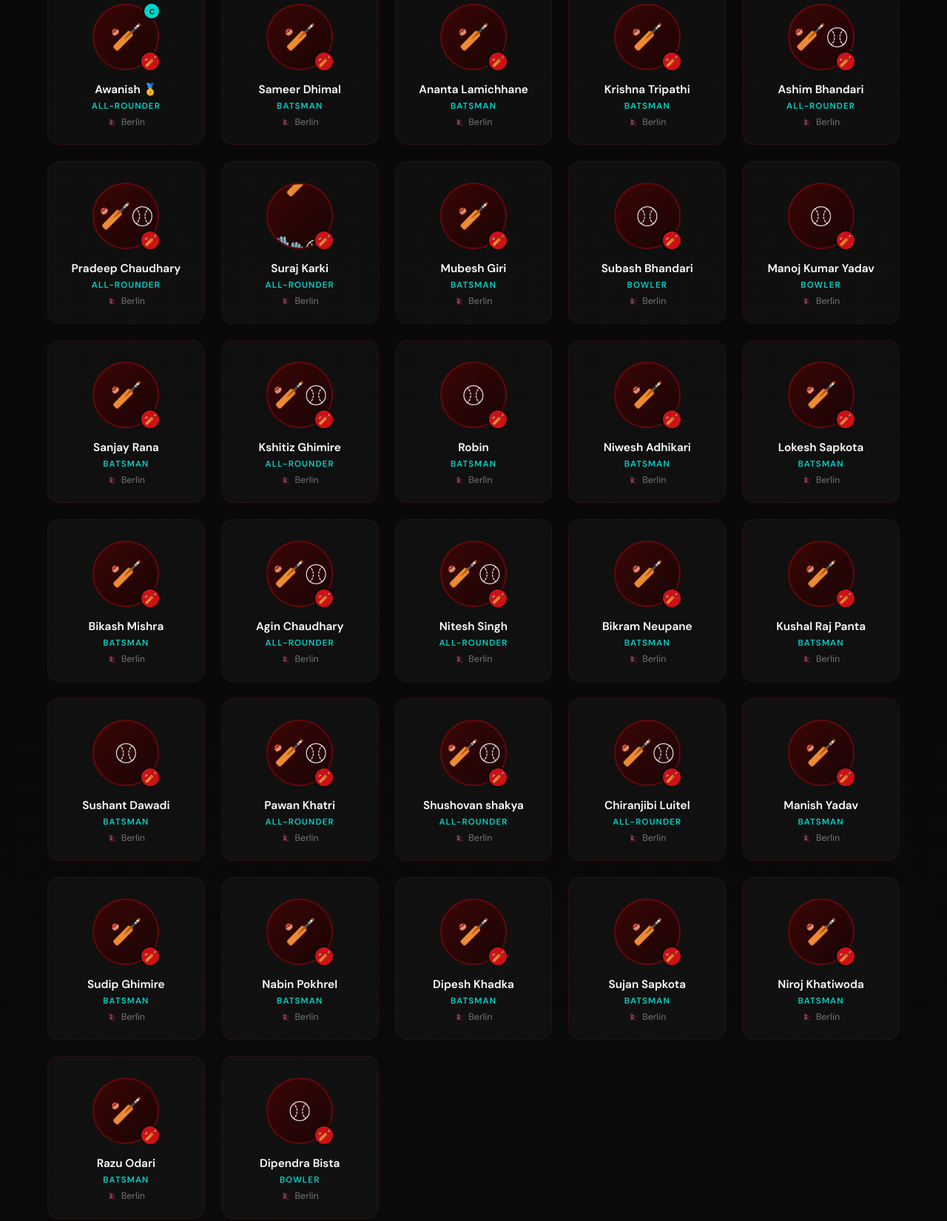
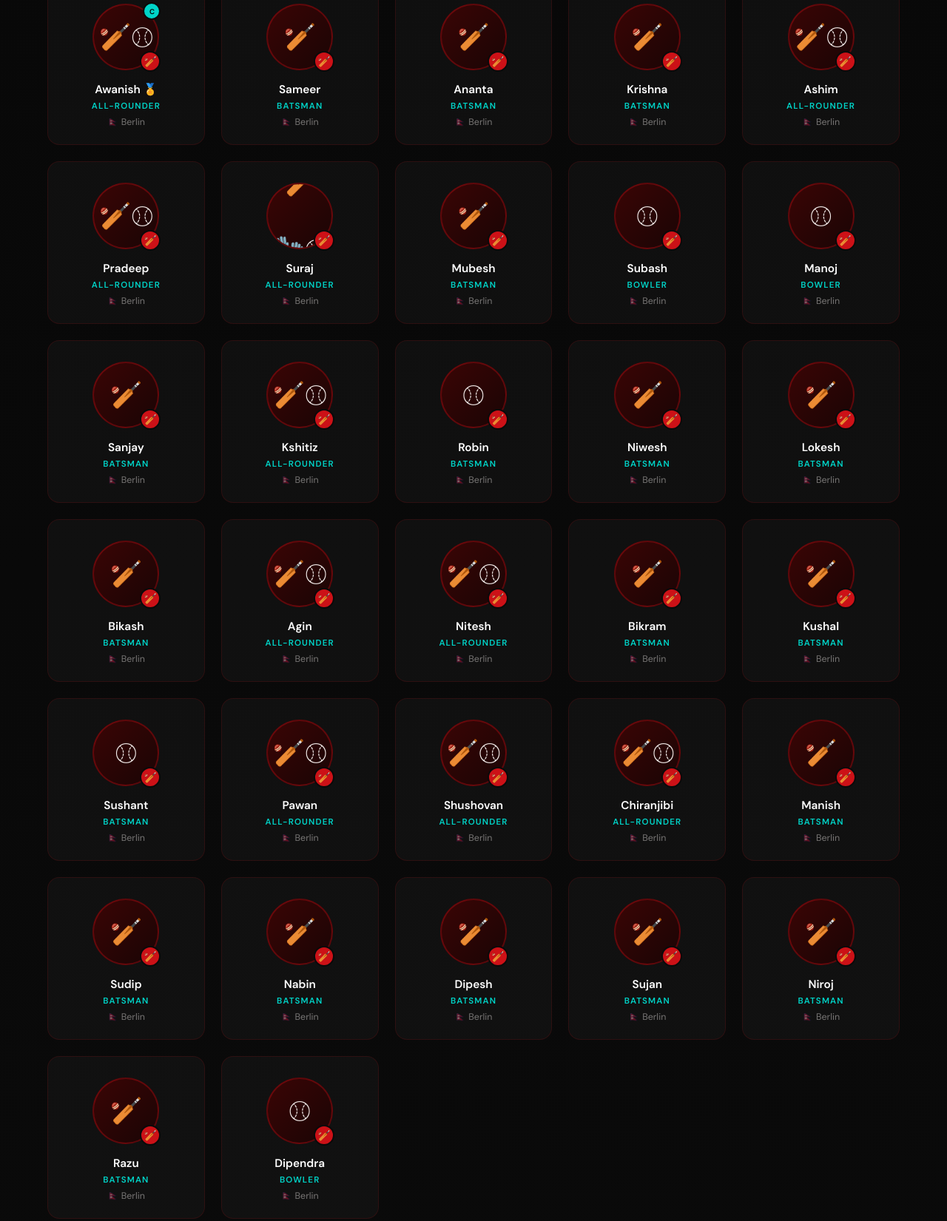
Before and after one commit to imawanish5/nrcc, a plain HTML site: page squad.html in a window 1280 px wide. Shown: the part 602-2253 px from the top of the page at 74% size. Drawn offline with nearby package versions, Linux system fonts and the light colour scheme.

Commit message:
Update squad.html

```diff
--- a/squad.html
+++ b/squad.html
@@ -147,38 +147,38 @@ code{background:rgba(0,212,200,0.12);border-radius:4px;padding:2px 7px;font-size
 // photoFile: filename in lib/players/ (e.g. "awanish.jpg")
 // Leave photoFile empty ("") to show the emoji fallback.
 const players = [
-  {name:"Awanish",role:"All-Rounder",emoji:"🏏",captain:true, photoFile:"awanish.jpg"},
-  {name:"Sameer Dhimal",role:"Batsman",emoji:"🏏", captain:false, photoFile:"rajan-thapa.jpg"},
-  {name:"Ananta Lamichhane",role:"Batsman",emoji:"🏏", captain:false, photoFile:"rajan-thapa.jpg"},
-  {name:"Krishna Tripathi",role:"Batsman",emoji:"🏏", captain:false, photoFile:"rajan-thapa.jpg"},
-  {name:"Ashim Bhandari",role:"All-Rounder",emoji:"🏏⚾︎", captain:false, photoFile:"rajan-thapa.jpg"},
-  {name:"Pradeep Chaudhary",role:"All-Rounder",emoji:"🏏⚾︎", captain:false, photoFile:"rajan-thapa.jpg"},
-  {name:"Suraj Karki",role:"All-Rounder",emoji:"🏏🧤⚾︎", captain:false, photoFile:"rajan-thapa.jpg"},
-  {name:"Mubesh Giri",role:"Batsman",emoji:"🏏", captain:false, photoFile:"rajan-thapa.jpg"},
-  {name:"Subash Bhandari",role:"Bowler",emoji:"⚾︎", captain:false, photoFile:"rajan-thapa.jpg"},
-  {name:"Manoj Kumar Yadav",role:"Bowler",emoji:"⚾︎", captain:false, photoFile:"rajan-thapa.jpg"},
-  {name:"Sanjay Rana",role:"Batsman",emoji:"🏏", captain:false, photoFile:"rajan-thapa.jpg"},
-  {name:"Kshitiz Ghimire",role:"All-Rounder",emoji:"🏏⚾︎", captain:false, photoFile:"rajan-thapa.jpg"},
+  {name:"Awanish",role:"All-Rounder",emoji:"🏏⚾︎",captain:true, photoFile:"awanish.jpg"},
+  {name:"Sameer",role:"Batsman",emoji:"🏏", captain:false, photoFile:"rajan-thapa.jpg"},
+  {name:"Ananta",role:"Batsman",emoji:"🏏", captain:false, photoFile:"rajan-thapa.jpg"},
+  {name:"Krishna",role:"Batsman",emoji:"🏏", captain:false, photoFile:"rajan-thapa.jpg"},
+  {name:"Ashim",role:"All-Rounder",emoji:"🏏⚾︎", captain:false, photoFile:"rajan-thapa.jpg"},
+  {name:"Pradeep",role:"All-Rounder",emoji:"🏏⚾︎", captain:false, photoFile:"rajan-thapa.jpg"},
+  {name:"Suraj",role:"All-Rounder",emoji:"🏏🧤⚾︎", captain:false, photoFile:"rajan-thapa.jpg"},
+  {name:"Mubesh",role:"Batsman",emoji:"🏏", captain:false, photoFile:"rajan-thapa.jpg"},
+  {name:"Subash",role:"Bowler",emoji:"⚾︎", captain:false, photoFile:"rajan-thapa.jpg"},
+  {name:"Manoj",role:"Bowler",emoji:"⚾︎", captain:false, photoFile:"rajan-thapa.jpg"},
+  {name:"Sanjay",role:"Batsman",emoji:"🏏", captain:false, photoFile:"rajan-thapa.jpg"},
+  {name:"Kshitiz",role:"All-Rounder",emoji:"🏏⚾︎", captain:false, photoFile:"rajan-thapa.jpg"},
   {name:"Robin",role:"Batsman",emoji:"⚾︎", captain:false, photoFile:"rajan-thapa.jpg"},
-  {name:"Niwesh Adhikari",role:"Batsman",emoji:"🏏", captain:false, photoFile:"rajan-thapa.jpg"},
-  {name:"Lokesh Sapkota",role:"Batsman",emoji:"🏏", captain:false, photoFile:"rajan-thapa.jpg"},
-  {name:"Bikash Mishra",role:"Batsman",emoji:"🏏", captain:false, photoFile:"rajan-thapa.jpg"},
-  {name:"Agin Chaudhary",role:"All-Rounder",emoji:"🏏⚾︎", captain:false, photoFile:"rajan-thapa.jpg"},
-  {name:"Nitesh Singh",role:"All-Rounder",emoji:"🏏⚾︎", captain:false, photoFile:"rajan-thapa.jpg"},
-  {name:"Bikram Neupane",role:"Batsman",emoji:"🏏", captain:false, photoFile:"rajan-thapa.jpg"},
-  {name:"Kushal Raj Panta",role:"Batsman",emoji:"🏏", captain:false, photoFile:"rajan-thapa.jpg"},
-  {name:"Sushant Dawadi",role:"Batsman",emoji:"⚾︎", captain:false, photoFile:"rajan-thapa.jpg"},
-  {name:"Pawan Khatri",role:"All-Rounder",emoji:"🏏⚾︎", captain:false, photoFile:"rajan-thapa.jpg"},
-  {name:"Shushovan shakya",role:"All-Rounder",emoji:"🏏⚾︎", captain:false, photoFile:"rajan-thapa.jpg"},
-  {name:"Chiranjibi Luitel",role:"All-Rounder",emoji:"🏏⚾︎", captain:false, photoFile:"rajan-thapa.jpg"},
-  {name:"Manish Yadav",role:"Batsman",emoji:"🏏", captain:false, photoFile:"rajan-thapa.jpg"},
-  {name:"Sudip Ghimire",role:"Batsman",emoji:"🏏", captain:false, photoFile:"rajan-thapa.jpg"},
-  {name:"Nabin Pokhrel",role:"Batsman",emoji:"🏏", captain:false, photoFile:"rajan-thapa.jpg"},
-  {name:"Dipesh Khadka",role:"Batsman",emoji:"🏏", captain:false, photoFile:"rajan-thapa.jpg"},
-  {name:"Sujan Sapkota",role:"Batsman",emoji:"🏏", captain:false, photoFile:"rajan-thapa.jpg"},
-   {name:"Niroj Khatiwoda",role:"Batsman",emoji:"🏏", captain:false, photoFile:"rajan-thapa.jpg"},
-  {name:"Razu Odari",role:"Batsman",emoji:"🏏", captain:false, photoFile:"rajan-thapa.jpg"},
-  {name:"Dipendra Bista",role:"Bowler",emoji:"⚾︎", captain:false, photoFile:"rajan-thapa.jpg"},
+  {name:"Niwesh",role:"Batsman",emoji:"🏏", captain:false, photoFile:"rajan-thapa.jpg"},
+  {name:"Lokesh",role:"Batsman",emoji:"🏏", captain:false, photoFile:"rajan-thapa.jpg"},
+  {name:"Bikash",role:"Batsman",emoji:"🏏", captain:false, photoFile:"rajan-thapa.jpg"},
+  {name:"Agin",role:"All-Rounder",emoji:"🏏⚾︎", captain:false, photoFile:"rajan-thapa.jpg"},
+  {name:"Nitesh",role:"All-Rounder",emoji:"🏏⚾︎", captain:false, photoFile:"rajan-thapa.jpg"},
+  {name:"Bikram",role:"Batsman",emoji:"🏏", captain:false, photoFile:"rajan-thapa.jpg"},
+  {name:"Kushal",role:"Batsman",emoji:"🏏", captain:false, photoFile:"rajan-thapa.jpg"},
+  {name:"Sushant",role:"Batsman",emoji:"⚾︎", captain:false, photoFile:"rajan-thapa.jpg"},
+  {name:"Pawan",role:"All-Rounder",emoji:"🏏⚾︎", captain:false, photoFile:"rajan-thapa.jpg"},
+  {name:"Shushovan",role:"All-Rounder",emoji:"🏏⚾︎", captain:false, photoFile:"rajan-thapa.jpg"},
+  {name:"Chiranjibi",role:"All-Rounder",emoji:"🏏⚾︎", captain:false, photoFile:"rajan-thapa.jpg"},
+  {name:"Manish",role:"Batsman",emoji:"🏏", captain:false, photoFile:"rajan-thapa.jpg"},
+  {name:"Sudip",role:"Batsman",emoji:"🏏", captain:false, photoFile:"rajan-thapa.jpg"},
+  {name:"Nabin",role:"Batsman",emoji:"🏏", captain:false, photoFile:"rajan-thapa.jpg"},
+  {name:"Dipesh",role:"Batsman",emoji:"🏏", captain:false, photoFile:"rajan-thapa.jpg"},
+  {name:"Sujan",role:"Batsman",emoji:"🏏", captain:false, photoFile:"rajan-thapa.jpg"},
+   {name:"Niroj",role:"Batsman",emoji:"🏏", captain:false, photoFile:"rajan-thapa.jpg"},
+  {name:"Razu",role:"Batsman",emoji:"🏏", captain:false, photoFile:"rajan-thapa.jpg"},
+  {name:"Dipendra",role:"Bowler",emoji:"⚾︎", captain:false, photoFile:"rajan-thapa.jpg"},
 ];
 
 // Browser-session overrides from inline uploads (hover → camera click)
```
